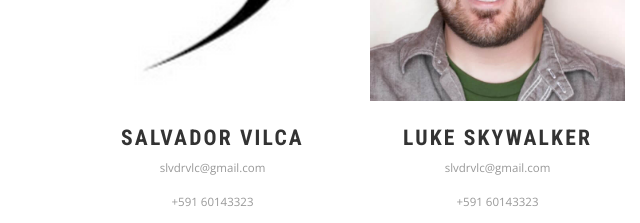
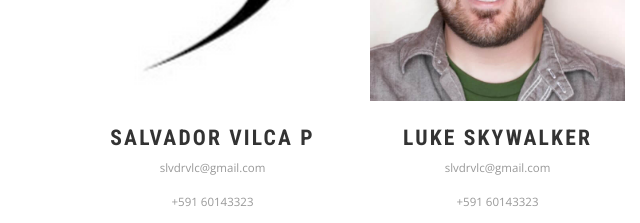
Before and after one commit to ximena-catari-sarmiento/test-github, a plain HTML site: page index.html in a window 1280 px wide. Shown: the part 3880-4103 px from the top of the page, 0-640 px from the left. Drawn offline with nearby package versions, Linux system fonts and the light colour scheme.

Commit message:
agregando segundo apellido

```diff
--- a/index.html
+++ b/index.html
@@ -205,8 +205,8 @@
           <h2 class="text-uppercase lined">Our team</h2>
         </header>
         <div class="row text-center">
-          <div class="col-lg-3 col-md-6 mb-4"><img src="img/person-1.jpg" alt="Salvador Vilca" class="img-fluid mb-4">
-            <h4 class="font-weight-bold text-uppercase"><a href="#" class="no-anchor-style">Salvador Vilca</a></h4>
+          <div class="col-lg-3 col-md-6 mb-4"><img src="img/person-1.jpg" alt="Salvador Vilca P" class="img-fluid mb-4">
+            <h4 class="font-weight-bold text-uppercase"><a href="#" class="no-anchor-style">Salvador Vilca P</a></h4>
             <p class="small text-gray">slvdrvlc@gmail.com</p>
             <p class="small text-gray">+591 60143323</p>
             <ul class="mb-0 list-inline mb-3">
```
